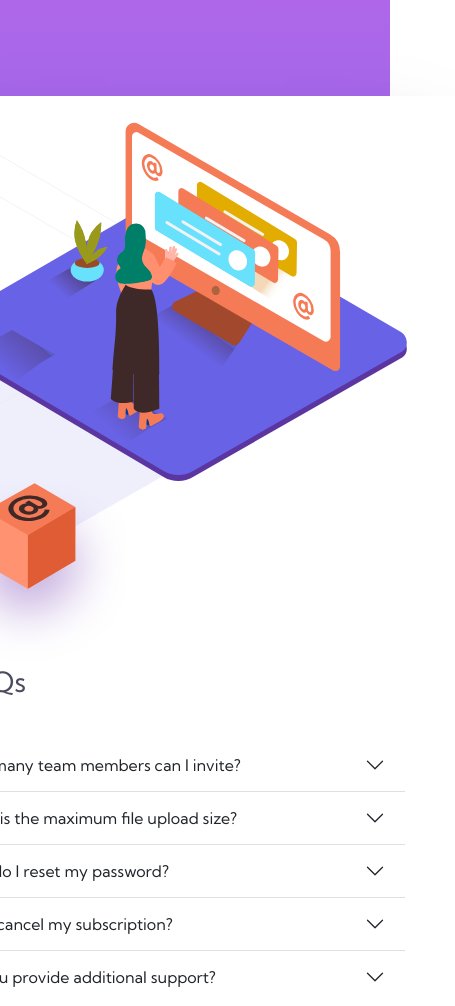
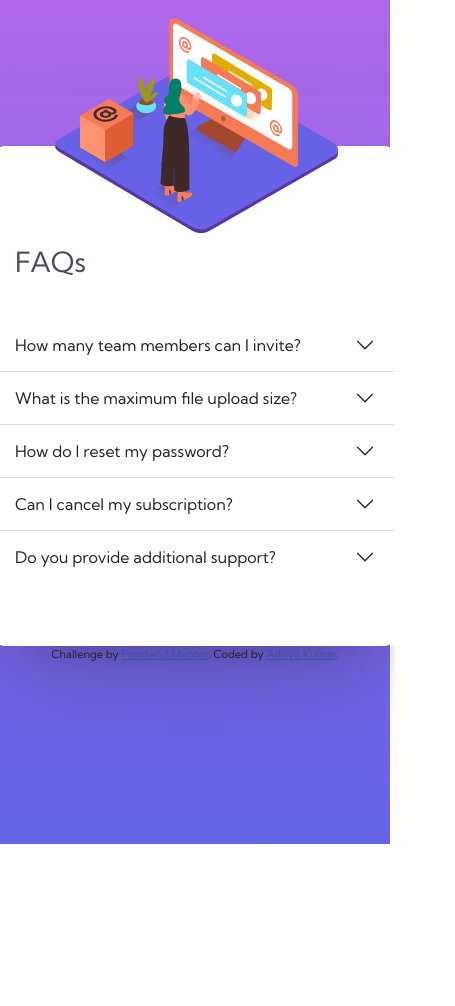
Before and after one commit to akaditya394/FAQ-accordion-card, a plain HTML site: page index.html in a window 390 px wide. Shown: the top 1006 px of the page, 455 px wide, since content can reach past the window. After the commit the page ends 844 px from the top, so only its background shows below. Drawn offline with nearby package versions, Linux system fonts and the light colour scheme.

Commit message:
everything fixed

```diff
--- a/index.html
+++ b/index.html
@@ -26,26 +26,20 @@
     />
 
     <title>Frontend Mentor | FAQ Accordion Card</title>
-
-    <!-- Feel free to remove these styles or customise in your own stylesheet 👍 -->
-    <style>
-      .attribution {
-        font-size: 11px;
-        text-align: center;
-      }
-      .attribution a {
-        color: hsl(228, 45%, 44%);
-      }
-    </style>
   </head>
   <body>
+    <main>
     <div class="everything">
     <div class="flexbox_container">
       <div class="image">
-        <div class="woman-image">
+        <div class="woman-image-div">
 
-          <img src="images/illustration-woman-online-desktop.svg" alt="woman-image" />
+          <img class="woman-image" src="images/illustration-woman-online-desktop.svg" alt="woman-image" />
+          <div class="box-image">
           <img src="images/illustration-box-desktop.svg" />
+
+        </div>
+        <div class="container"> <img src="images/illustration-woman-online-mobile.svg" class="woman-image-mobile" /></div>
         </div>
 
       </div>
@@ -181,13 +175,13 @@
       </div>
     </div>
 
-    <div class="attribution">
+    <div class="attribution container">
       Challenge by
       <a href="https://www.frontendmentor.io?ref=challenge" target="_blank"
         >Frontend Mentor</a
-      >. Coded by <a href="#">Your Name Here</a>.
+      >. Coded by <a href="https://github.com/akaditya394">Aditya Kumar</a>.
     </div>
-
+  </main>
     <script
       src="https://cdn.jsdelivr.net/npm/bootstrap@5.1.3/dist/js/bootstrap.bundle.min.js"
       integrity="sha384-ka7Sk0Gln4gmtz2MlQnikT1wXgYsOg+OMhuP+IlRH9sENBO0LRn5q+8nbTov4+1p"
--- a/styles.css
+++ b/styles.css
@@ -1,6 +1,8 @@
 html {
-  height: 100vh;
+  height: 100%;
   width: 100vw;
+  padding: 0;
+  margin: 0;
 }
 
 body {
@@ -12,13 +14,18 @@ body {
     hsl(240, 73%, 65%)
   );
   background-size: cover;
+  background-attachment: fixed;
   font-family: "Kumbh Sans", sans-serif !important;
   font-size: 12px !important;
   background-repeat: no-repeat;
   display: flex;
   flex-direction: column;
-  justify-content: center;
+  justify-content: centre;
   align-items: center;
+}
+
+.everything {
+  height: 100%;
 }
 
 .flexbox_container {
@@ -33,25 +40,30 @@ body {
 }
 
 .image {
-  height: 520px;
+  height: 480px;
   width: 520px;
   border-radius: 10px 0 0 10px;
   background-color: white;
   background-image: url("images/bg-pattern-desktop.svg");
   background-repeat: no-repeat;
   background-size: cover;
-  background-position: -300px 0px;
+  background-position: -145px 0px;
 }
 
-.woman-image {
+.woman-image-div {
   position: relative;
-  margin: 5% 50% 0 0;
-  z-index: 1;
+  margin-left: -6rem;
+  margin-top: 2rem;
+  /* z-index: 1; */
+}
+
+.box-image {
+  margin-top: -13.5rem;
 }
 
 .faq-section {
-  padding: 50px 50px 20px 0;
-  height: 520px;
+  padding: 50px 50px 0px 0;
+  height: 480px;
   width: 520px;
   text-align: left;
   border-radius: 0 10px 10px 0;
@@ -74,12 +86,55 @@ body {
   color: hsl(14, 88%, 65%);
 }
 
+.woman-image-mobile {
+  display: none;
+}
+
+.attribution {
+  font-size: 11px;
+  text-align: center;
+}
+.attribution a {
+  color: hsl(228, 45%, 44%);
+}
+
+
 @media (max-width: 1040px) {
+  .flexbox_container {
+    display: flex;
+    flex-direction: column;
+    justify-content: center;
+    align-items: center;
+  }
+
   .image {
     border-radius: 10px 10px 0 0;
+    height: 200px;
+    padding: 0;
+    height: 100px;
+    margin: 50px 0 0 0;
+    width: 400px;
   }
 
   .faq-section {
     border-radius: 0 0 10px 10px;
+    padding: 0;
+    height: 400px;
+    width: 400px;
+  }
+
+  .woman-image,
+  .box-image {
+    display: none;
+  }
+
+  .woman-image-mobile {
+    display: block;
+    margin: -10rem 0 0 9rem;
+    width: 60%;
+  }
+
+  .image {
+    background-position: -20px -350px;
   }
 }
```
